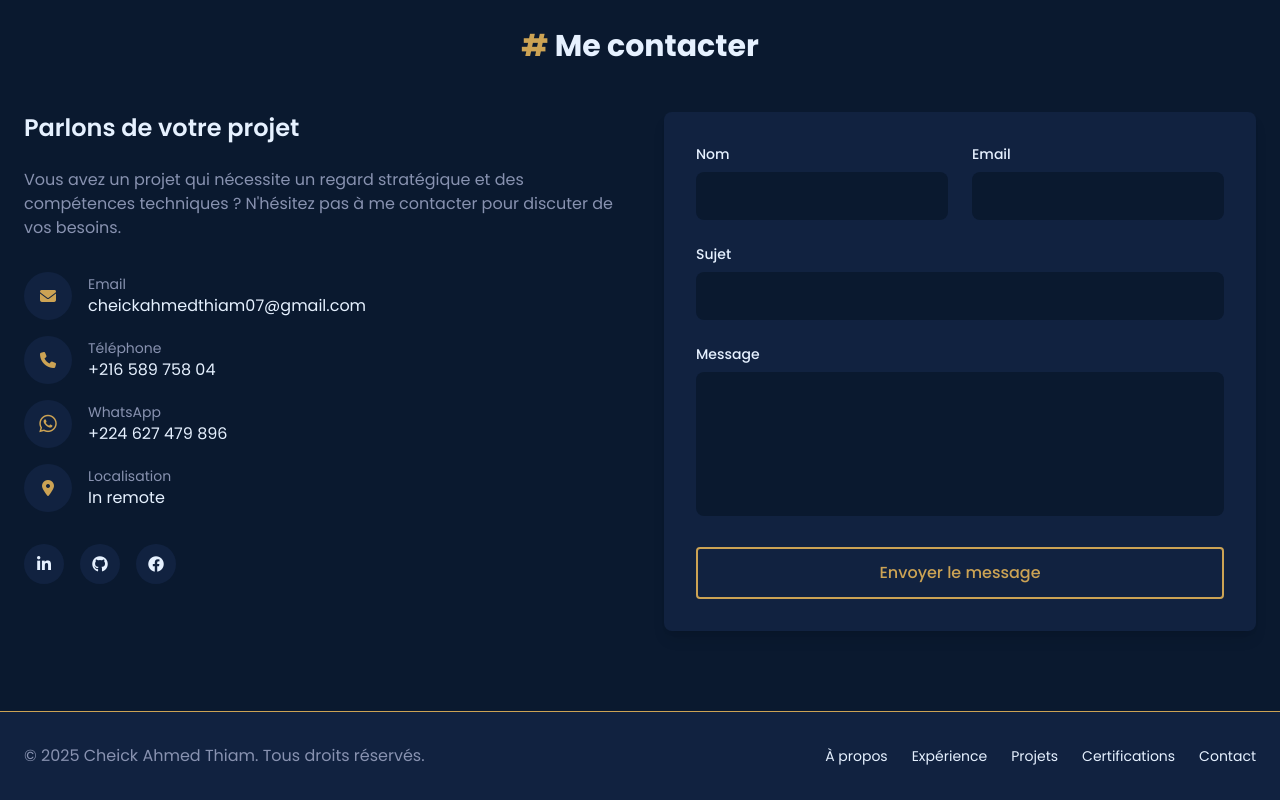
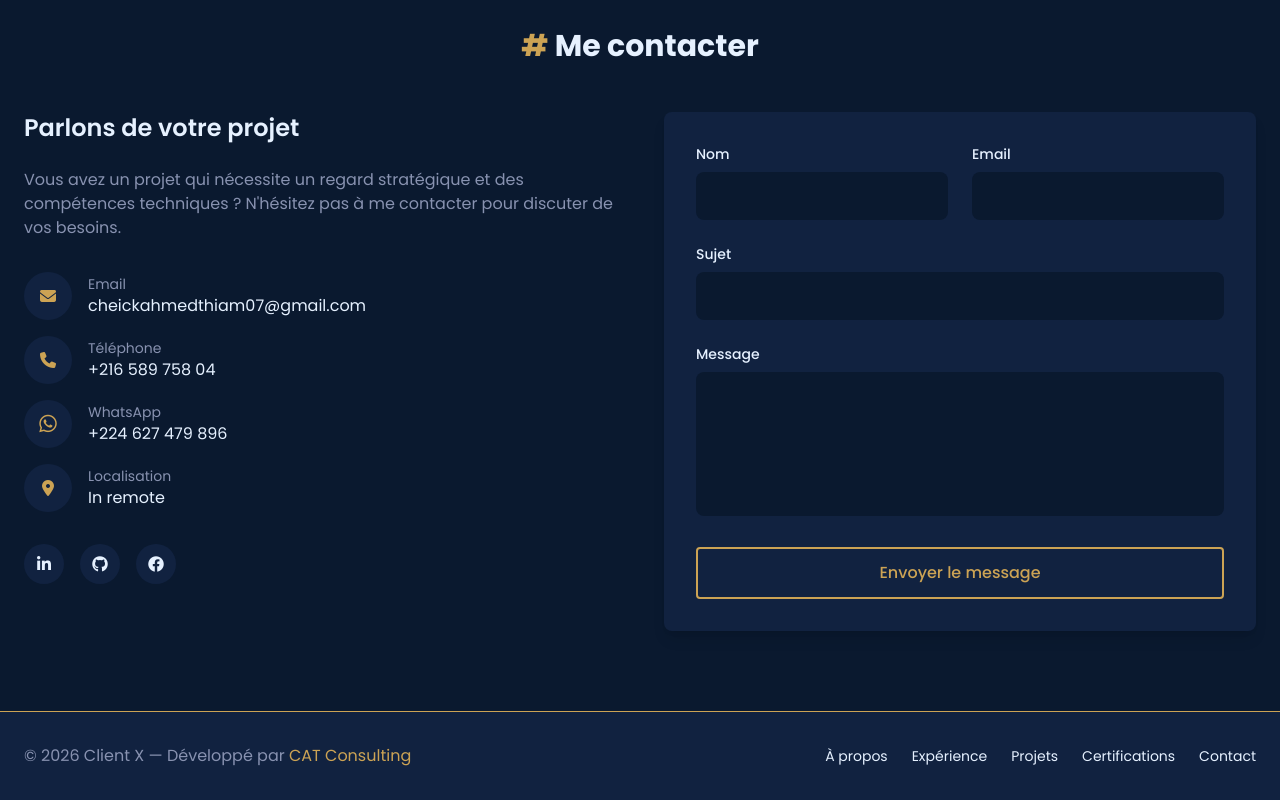
Before and after one commit to thiam-007/Thiam-Portfolio, a Next.js app in the folder frontend/: page / in a window 1280 px wide. Shown: the part 2324-3124 px from the top of the page. Built offline with nearby package versions, Linux system fonts and the light colour scheme; no server answers.

Commit message:
style: update footer copyright and credit

```diff
--- a/frontend/app/components/Footer.tsx
+++ b/frontend/app/components/Footer.tsx
@@ -25,8 +25,18 @@ export default function Footer() {
         <footer className="py-8 bg-[var(--secondary)] border-t border-[var(--accent)] border-opacity-20">
             <div className="container mx-auto px-6">
                 <div className="flex flex-col md:flex-row justify-between items-center">
-                    <div className="mb-6 md:mb-0">
-                        <p className="text-[var(--gray)]">&copy; 2025 Cheick Ahmed Thiam. Tous droits réservés.</p>
+                    <div className="mb-6 md:mb-0 text-center md:text-left">
+                        <p className="text-[var(--gray)]">
+                            &copy; 2026 Client X — Développé par{' '}
+                            <a
+                                href="https://votre-entreprise.com"
+                                target="_blank"
+                                rel="noopener noreferrer"
+                                className="text-[var(--accent)] hover:underline"
+                            >
+                                CAT Consulting
+                            </a>
+                        </p>
                     </div>
 
                     <div className="flex items-center space-x-6">
```
